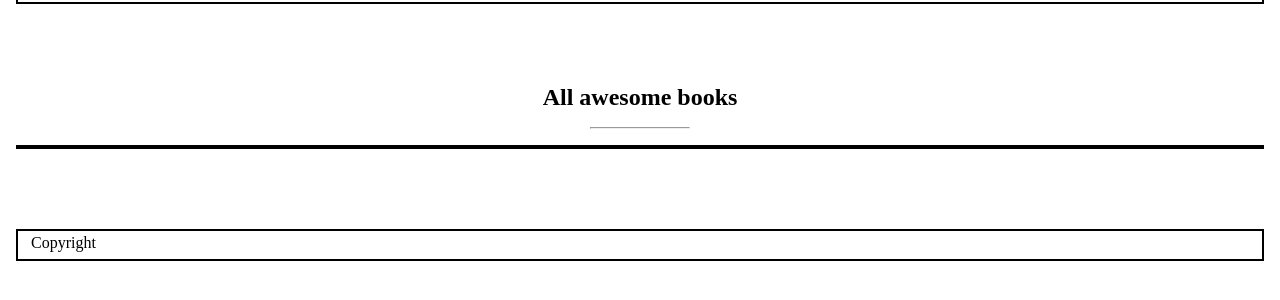
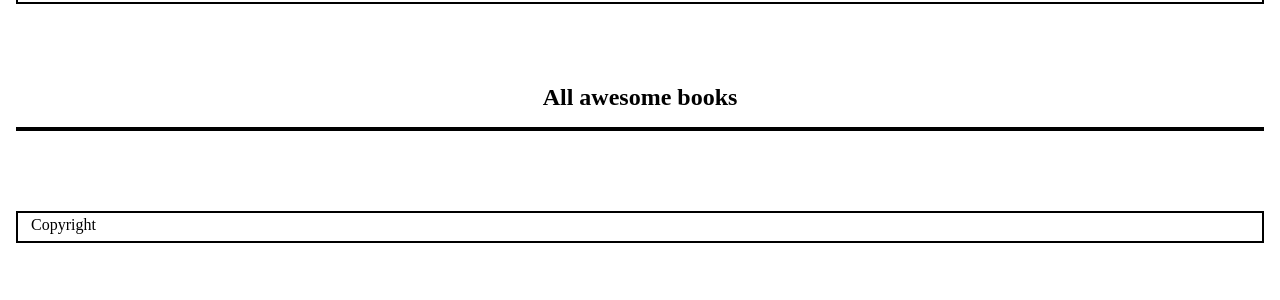
Before and after one commit to karam084/awesome-books-es6, a website with bundled scripts: page index.html in a window 1280 px wide. Shown: the part 44-344 px from the top of the page. Built offline with nearby package versions, Linux system fonts and the light colour scheme.

Commit message:
Add top-padding to book list

```diff
--- a/index.html
+++ b/index.html
@@ -26,7 +26,6 @@
     </header>
     <section class="book-list">
       <h1>All awesome books</h1>
-      <hr />
       <article class="list"></article>
     </section>
     <section class="add-book">
--- a/main.css
+++ b/main.css
@@ -82,6 +82,7 @@ button,
 }
 
 .list {
+  margin-top: 1rem;
   border: 2px solid black;
 }
 
```
